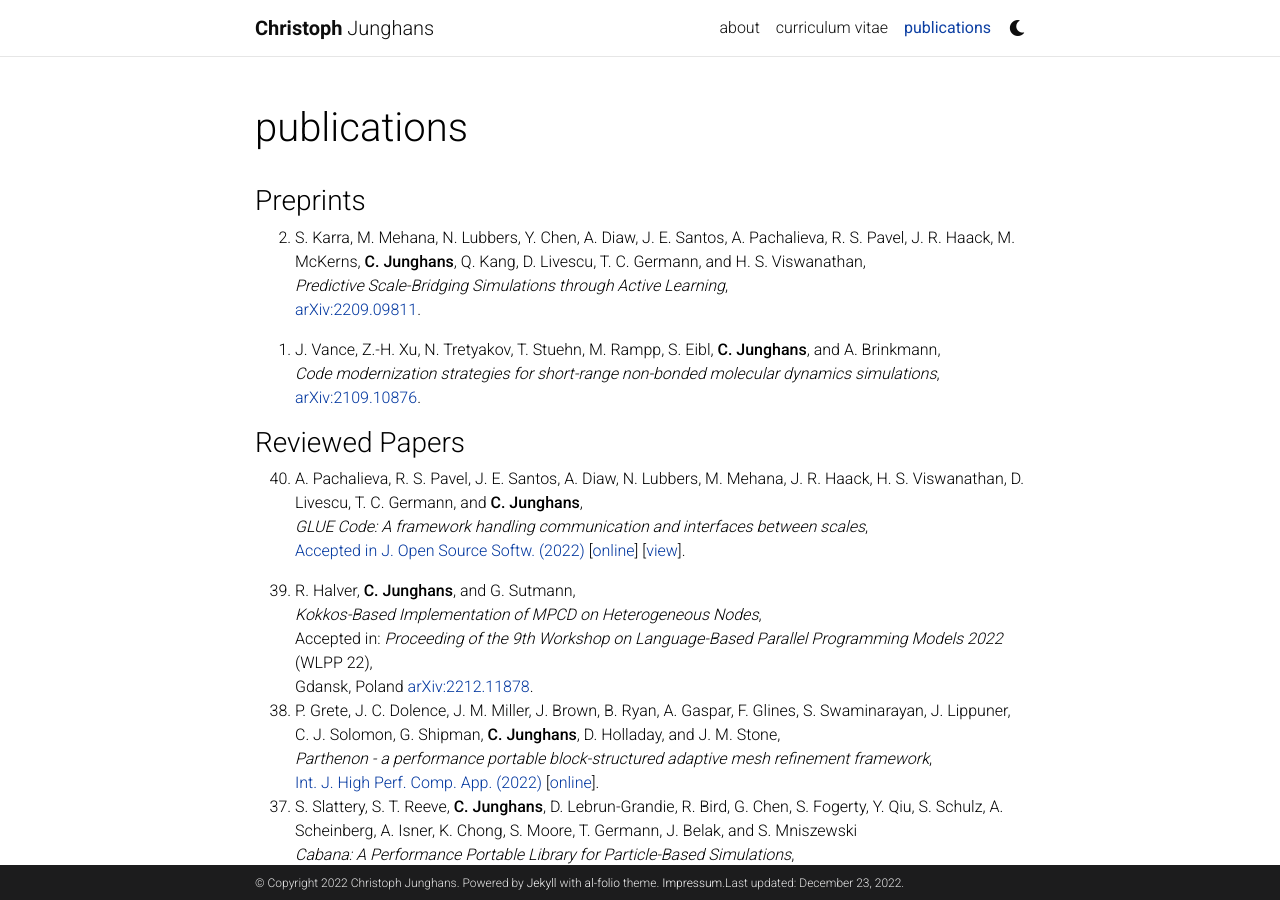
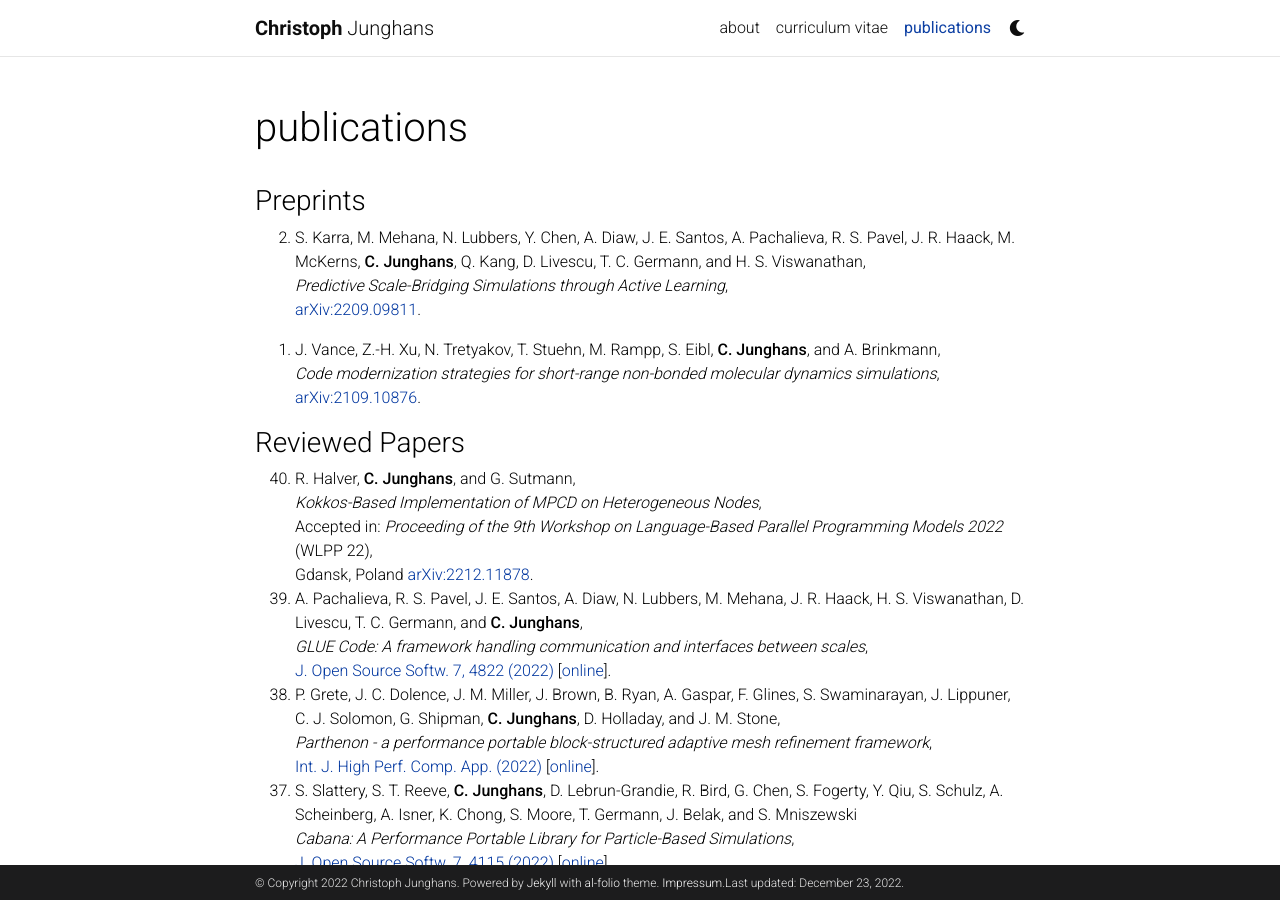
Before and after one commit to junghans/junghans.github.io, a Jekyll site: the page built from _pages/publications.md, in a window 1280 px wide and 900 px high. Built offline with Jekyll 4.4.1, drawn with Linux system fonts in a browser that asks for light colours; comment, search, counter and statistics services are not loaded; a style sheet for code colours, icons or effects is not loaded.

Commit message:
pub: update doi for glue paper

```diff
--- a/_pages/publications.md
+++ b/_pages/publications.md
@@ -23,15 +23,13 @@
 
 {: reversed="reversed"}
 
-0. A. Pachalieva, R. S. Pavel, J. E. Santos, A. Diaw, N. Lubbers, M. Mehana, J. R. Haack, H. S. Viswanathan, D. Livescu, T. C. Germann, and **C. Junghans**,<br>
-   *GLUE Code: A framework handling communication and interfaces between scales*,<br>
-   [Accepted in J. Open Source Softw. (2022)](https://github.com/openjournals/joss-reviews/issues/4822) [[online](https://raw.githubusercontent.com/openjournals/joss-papers/joss.04822/joss.04822/10.21105.joss.04822.pdf)] [[view](https://github.com/openjournals/joss-papers/blob/joss.04822/joss.04822/10.21105.joss.04822.pdf)].
-
-
 0. R. Halver, **C. Junghans**, and G. Sutmann,<br>
    *Kokkos-Based Implementation of MPCD on Heterogeneous Nodes*,<br>
    Accepted in: *Proceeding of the 9th Workshop on Language-Based Parallel Programming Models 2022* (WLPP 22),<br>
    Gdansk, Poland [arXiv:2212.11878](https://arxiv.org/abs/2212.11878).
+0. A. Pachalieva, R. S. Pavel, J. E. Santos, A. Diaw, N. Lubbers, M. Mehana, J. R. Haack, H. S. Viswanathan, D. Livescu, T. C. Germann, and **C. Junghans**,<br>
+   *GLUE Code: A framework handling communication and interfaces between scales*,<br>
+   [J. Open Source Softw. 7, 4822 (2022)](https://doi.org/10.21105/joss.04822) [[online](2022c.pdf)].
 0. P. Grete, J. C. Dolence, J. M. Miller, J. Brown, B. Ryan, A. Gaspar, F. Glines, S. Swaminarayan, J. Lippuner, C. J. Solomon, G. Shipman, **C. Junghans**, D. Holladay, and J. M. Stone,<br>
    *Parthenon - a performance portable block-structured adaptive mesh refinement framework*,<br>
    [Int. J. High Perf. Comp. App. (2022)](https://doi.org/10.1177/10943420221143775) [[online](2022b.pdf)].
```
